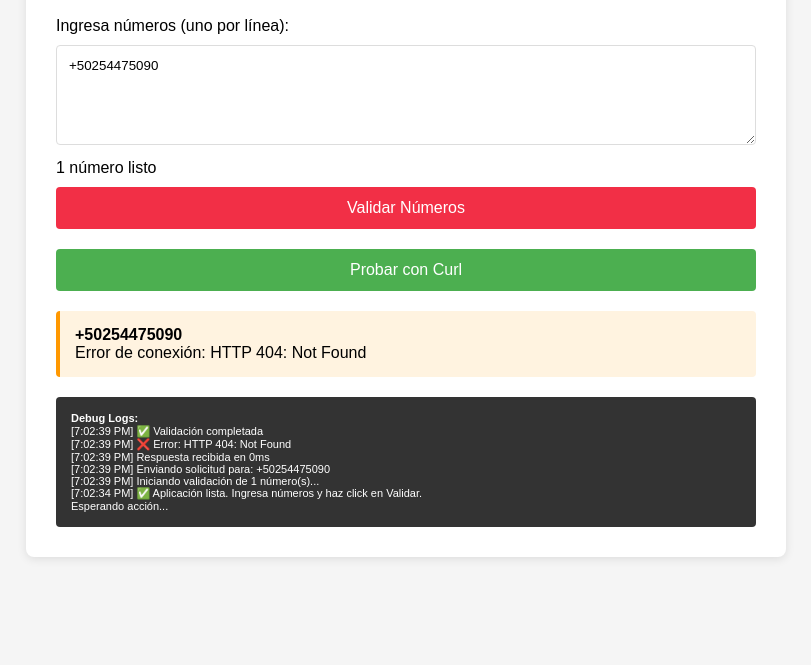
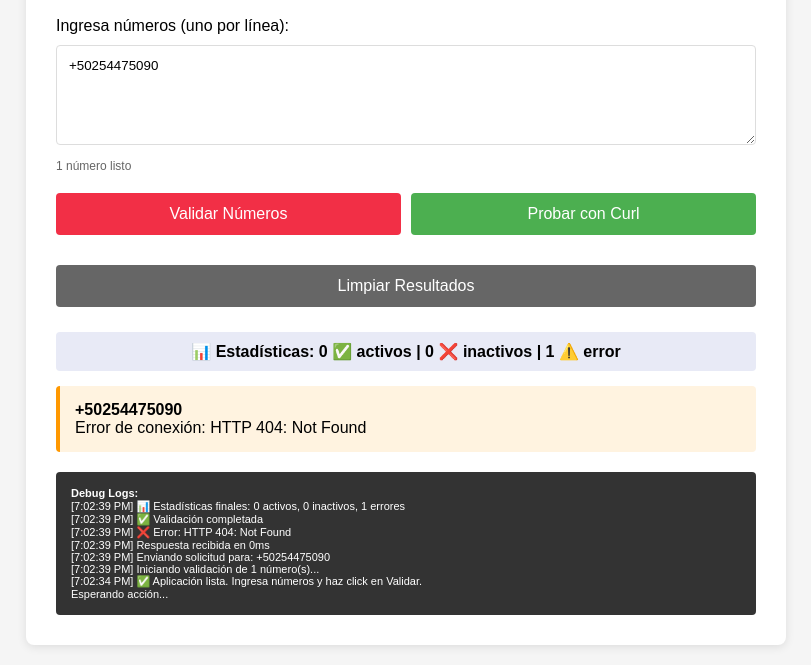
Before and after one commit to mrodasl/twilio-lookup-validator, a website: page index.html in a window 1280 px wide. Both pictures are taken after a click on the button "Validar Números". Shown: the part 186-851 px from the top of the page, without its empty margins (234-1045 px from the left). Before the commit the page ends 800 px from the top, so only its background shows below. Drawn offline with Linux system fonts and the light colour scheme; no server answers.

Commit message:
Update index.html

```diff
--- a/index.html
+++ b/index.html
@@ -15,12 +15,21 @@
         button:hover { background: #d41e33; }
         button:disabled { background: #ccc; cursor: not-allowed; }
         .result { padding: 15px; margin: 10px 0; border-radius: 4px; border-left: 4px solid #ccc; }
+        .processing { background: #e3f2fd; border-left-color: #2196F3; }
         .active { background: #e8f5e9; border-left-color: #4CAF50; }
         .inactive { background: #ffebee; border-left-color: #f44336; }
         .error { background: #fff3e0; border-left-color: #ff9800; }
         .loading { text-align: center; padding: 20px; color: #666; }
         .hidden { display: none; }
         .logs { background: #333; color: #fff; padding: 15px; border-radius: 4px; font-family: monospace; font-size: 11px; max-height: 300px; overflow-y: auto; margin-top: 20px; }
+        .stats { background: #e8eaf6; padding: 10px; border-radius: 4px; margin: 15px 0; text-align: center; font-weight: bold; }
+        #numberCount { font-size: 12px; color: #666; margin-bottom: 10px; }
+        .button-group { display: flex; gap: 10px; margin: 10px 0; }
+        .button-group button { flex: 1; }
+        .secondary-btn { background: #666 !important; }
+        .secondary-btn:hover { background: #555 !important; }
+        .success-btn { background: #4CAF50 !important; }
+        .success-btn:hover { background: #45a049 !important; }
     </style>
 </head>
 <body>
@@ -41,14 +50,19 @@
             <div id="numberCount">1 número listo</div>
         </div>
 
-        <button id="validateBtn" onclick="validateNumbers()">Validar Números</button>
-        <button onclick="testWithCurl()" style="background: #4CAF50;">Probar con Curl</button>
+        <div class="button-group">
+            <button id="validateBtn" onclick="validateNumbers()">Validar Números</button>
+            <button onclick="testWithCurl()" class="success-btn">Probar con Curl</button>
+        </div>
+
+        <button onclick="clearResults()" class="secondary-btn">Limpiar Resultados</button>
 
         <div id="loading" class="loading hidden">
             <div id="progress">Validando...</div>
         </div>
 
         <div id="resultsContainer">
+            <div id="statsContainer" class="stats hidden"></div>
             <div id="resultsList"></div>
         </div>
 
@@ -61,11 +75,14 @@
     <script>
         // Configuración
         const CONFIG = {
-            apiEndpoint: '/.netlify/functions/lookup'
+            apiEndpoint: '/.netlify/functions/lookup',
+            delayBetweenRequests: 1000 // 1 segundo entre requests
         };
 
         // Estado
         let isProcessing = false;
+        let totalNumbers = 0;
+        let processedCount = 0;
 
         // Función para agregar logs
         function addLog(message) {
@@ -73,6 +90,79 @@
             const timestamp = new Date().toLocaleTimeString();
             logs.innerHTML = `[${timestamp}] ${message}<br>` + logs.innerHTML;
             console.log(message);
+        }
+
+        // Actualizar contador de números
+        function updateNumberCount() {
+            const input = document.getElementById('numbersInput').value;
+            const numbers = input.split('\n')
+                .map(num => num.trim())
+                .filter(num => num.length > 0)
+                .map(num => num.replace(/\s+/g, ''));
+
+            const count = numbers.length;
+            document.getElementById('numberCount').textContent =
+                `${count} número${count !== 1 ? 's' : ''} listo${count !== 1 ? 's' : ''}`;
+        }
+
+        // Función para mostrar resultados (VERSIÓN CORREGIDA)
+        function showResult(number, status, message) {
+            const resultsList = document.getElementById('resultsList');
+
+            // Buscar si ya existe un resultado para este número
+            let existingResult = null;
+            const allResults = resultsList.querySelectorAll('.result');
+
+            for (const resultDiv of allResults) {
+                if (resultDiv.textContent.includes(number)) {
+                    existingResult = resultDiv;
+                    break;
+                }
+            }
+
+            if (existingResult) {
+                // Actualizar el resultado existente
+                existingResult.className = `result ${status}`;
+                existingResult.innerHTML = `
+                    <strong>${number}</strong><br>
+                    ${message}
+                `;
+            } else {
+                // Crear nuevo resultado
+                const div = document.createElement('div');
+                div.className = `result ${status}`;
+                div.innerHTML = `
+                    <strong>${number}</strong><br>
+                    ${message}
+                `;
+                resultsList.appendChild(div);
+            }
+
+            // Actualizar estadísticas
+            updateStats();
+        }
+
+        // Actualizar estadísticas
+        function updateStats() {
+            const statsContainer = document.getElementById('statsContainer');
+            const activeCount = document.querySelectorAll('.result.active').length;
+            const inactiveCount = document.querySelectorAll('.result.inactive').length;
+            const errorCount = document.querySelectorAll('.result.error').length;
+            const processingCount = document.querySelectorAll('.result.processing').length;
+            const total = activeCount + inactiveCount + errorCount;
+
+            if (total > 0 || processingCount > 0) {
+                statsContainer.classList.remove('hidden');
+                statsContainer.innerHTML = `
+                    📊 Estadísticas:
+                    ${activeCount} ✅ activo${activeCount !== 1 ? 's' : ''} |
+                    ${inactiveCount} ❌ inactivo${inactiveCount !== 1 ? 's' : ''} |
+                    ${errorCount} ⚠️ error${errorCount !== 1 ? 'es' : ''}
+                    ${processingCount > 0 ? ` | ${processingCount} 🔄 procesando` : ''}
+                `;
+            } else {
+                statsContainer.classList.add('hidden');
+            }
         }
 
         // Función principal de validación
@@ -96,6 +186,9 @@
             addLog(`Iniciando validación de ${numbers.length} número(s)...`);
 
             isProcessing = true;
+            processedCount = 0;
+            totalNumbers = numbers.length;
+
             const btn = document.getElementById('validateBtn');
             btn.disabled = true;
             btn.textContent = 'Validando...';
@@ -105,12 +198,14 @@
 
             for (let i = 0; i < numbers.length; i++) {
                 const number = numbers[i];
+                processedCount++;
 
                 // Mostrar progreso
-                document.getElementById('progress').textContent =
-                    `Validando ${i + 1}/${numbers.length}: ${number}`;
+                document.getElementById('progress').innerHTML =
+                    `<strong>Progreso:</strong> ${i + 1}/${numbers.length}<br>
+                     <small>${number}</small>`;
 
-                // Mostrar en resultados
+                // Mostrar en resultados como procesando
                 showResult(number, 'processing', 'Consultando Twilio API...');
 
                 try {
@@ -148,9 +243,9 @@
                     showResult(number, 'error', `Error de conexión: ${error.message}`);
                 }
 
-                // Esperar entre requests
+                // Esperar entre requests (excepto el último)
                 if (i < numbers.length - 1) {
-                    await new Promise(resolve => setTimeout(resolve, 1000));
+                    await new Promise(resolve => setTimeout(resolve, CONFIG.delayBetweenRequests));
                 }
             }
 
@@ -162,45 +257,35 @@
             document.getElementById('progress').textContent = 'Completado!';
 
             addLog('✅ Validación completada');
+
+            // Mostrar estadísticas finales
+            const activeCount = document.querySelectorAll('.result.active').length;
+            const inactiveCount = document.querySelectorAll('.result.inactive').length;
+            const errorCount = document.querySelectorAll('.result.error').length;
+
+            addLog(`📊 Estadísticas finales: ${activeCount} activos, ${inactiveCount} inactivos, ${errorCount} errores`);
         }
 
-        // Función para mostrar resultados
-        // Función para mostrar resultados (VERSIÓN CORREGIDA)
-function showResult(number, status, message) {
-    const resultsList = document.getElementById('resultsList');
+        // Función para limpiar resultados
+        function clearResults() {
+            document.getElementById('resultsList').innerHTML = '';
+            document.getElementById('statsContainer').classList.add('hidden');
+            addLog('🧹 Resultados limpiados');
+        }
 
-    // Buscar si ya existe un resultado para este número
-    let existingResult = null;
-    const allResults = resultsList.querySelectorAll('.result');
-
-    for (const resultDiv of allResults) {
-        if (resultDiv.textContent.includes(number)) {
-            existingResult = resultDiv;
-            break;
-        }
-    }
-
-    if (existingResult) {
-        // Actualizar el resultado existente
-        existingResult.className = `result ${status}`;
-        existingResult.innerHTML = `
-            <strong>${number}</strong><br>
-            ${message}
-        `;
-    } else {
-        // Crear nuevo resultado
-        const div = document.createElement('div');
-        div.className = `result ${status}`;
-        div.innerHTML = `
-            <strong>${number}</strong><br>
-            ${message}
-        `;
-        resultsList.appendChild(div);
-    }
-}
         // Función para probar con curl (solo informativa)
         function testWithCurl() {
-            const number = document.getElementById('numbersInput').value.split('\n')[0].trim();
+            const input = document.getElementById('numbersInput').value;
+            const numbers = input.split('\n')
+                .map(num => num.trim())
+                .filter(num => num.length > 0);
+
+            if (numbers.length === 0) {
+                alert('Ingresa al menos un número para generar el comando curl');
+                return;
+            }
+
+            const number = numbers[0];
             const curlCommand = `curl -X POST https://YOUR_SITE.netlify.app/.netlify/functions/lookup \\
   -H "Content-Type: application/json" \\
   -d '{"number": "${number}"}'`;
@@ -213,6 +298,8 @@ function showResult(number, status, message) {
         }
 
         // Inicializar
+        document.getElementById('numbersInput').addEventListener('input', updateNumberCount);
+        updateNumberCount();
         addLog('✅ Aplicación lista. Ingresa números y haz click en Validar.');
     </script>
 </body>
```
